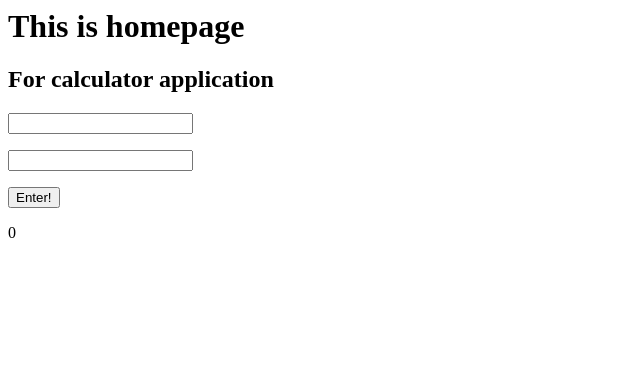
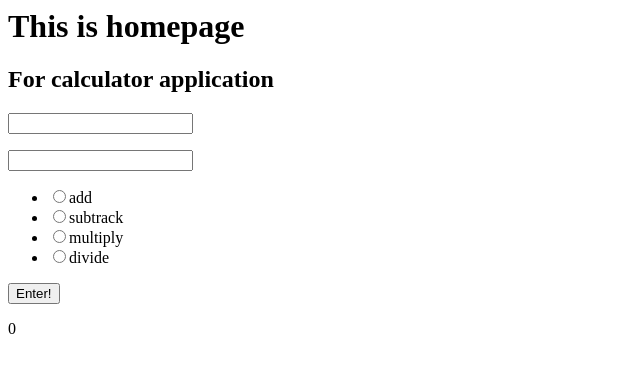
Before and after one commit to Kongpob-R/DjangoCalculator, a Django app: page / in a window 1280 px wide. Shown: the top 373 px of the page, without its empty margins (0-640 px from the left). Run offline with Django 3.2, Linux system fonts and the light colour scheme.

Commit message:
adding view function and radio button for operator

```diff
--- a/calculator/templates/home.html
+++ b/calculator/templates/home.html
@@ -5,6 +5,14 @@
     {% csrf_token %}
     <p><input type="text" name="X" id="X"></p>
     <p><input type="text" name="Y" id="Y"></p>
+    <p>
+        <ul>
+            <li><input type="radio" name="operator" value="add">add</li>
+            <li><input type="radio" name="operator" value="subtrack">subtrack</li>
+            <li><input type="radio" name="operator" value="multiply">multiply</li>
+            <li><input type="radio" name="operator" value="divide">divide</li>
+        </ul>
+    </p>
     <p><button type="submit">Enter!</button></p>
 </form>
 <p>{{ result }}</p>
--- a/calculator/views.py
+++ b/calculator/views.py
@@ -6,5 +6,12 @@ def home(request):
     if request.method == 'POST':
         X = int(request.POST.get('X'))
         Y = int(request.POST.get('Y'))
-        result = X + Y
+        if(request.POST.get('operator') == 'add'):
+            result = X + Y
+        elif(request.POST.get('operator') == 'subtrack'):
+            result = X - Y
+        elif(request.POST.get('operator') == 'multiply'):
+            result = X * Y
+        elif(request.POST.get('operator') == 'divide'):
+            result = X / Y
     return render(request, 'home.html', {'result': result})
```
